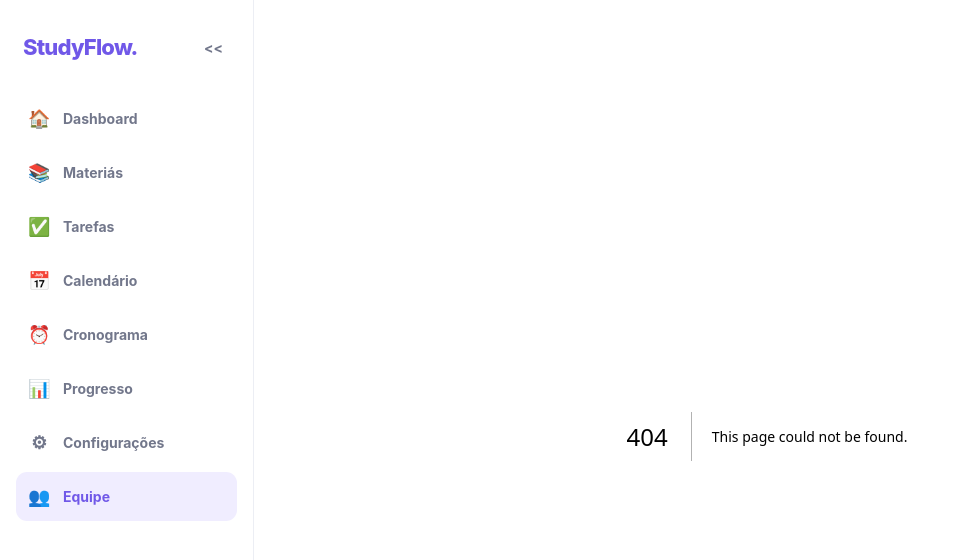
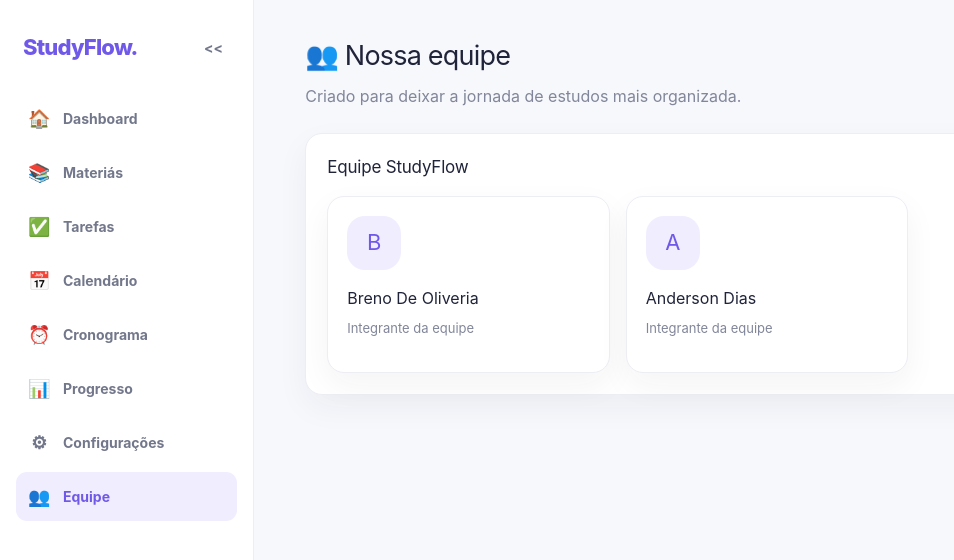
Before and after one commit to ArthurGomes125/brenodajumentinha, a Next.js app: page /equipe in a window 1280 px wide. Before the commit this address had no page. Shown: the top 560 px of the page, without its empty margins (0-954 px from the left). Built offline with nearby package versions, Linux system fonts and the light colour scheme; sample sign-in values are in the browser's storage.

Commit message:
Add StudyFlow equipe page

```diff
--- /dev/null
+++ b/src/app/equipe/page.tsx
@@ -0,0 +1,9 @@
+export default function Equipe() {
+  return <>
+    <div className="page-heading"><div><h1>👥 Nossa equipe</h1><p className="subtitulo">Criado para deixar a jornada de estudos mais organizada.</p></div></div>
+    <section className="cartao"><h2 className="section-title">Equipe StudyFlow</h2><div className="subject-grid">
+      <article className="subject-card"><div className="stat-icon" style={{ width: 54, height: 54, borderRadius: 18, fontSize: 22, marginBottom: 16 }}>B</div><h3>Breno De Oliveria</h3><p>Integrante da equipe</p></article>
+      <article className="subject-card"><div className="stat-icon" style={{ width: 54, height: 54, borderRadius: 18, fontSize: 22, marginBottom: 16 }}>A</div><h3>Anderson Dias</h3><p>Integrante da equipe</p></article>
+    </div></section>
+  </>;
+}
```
